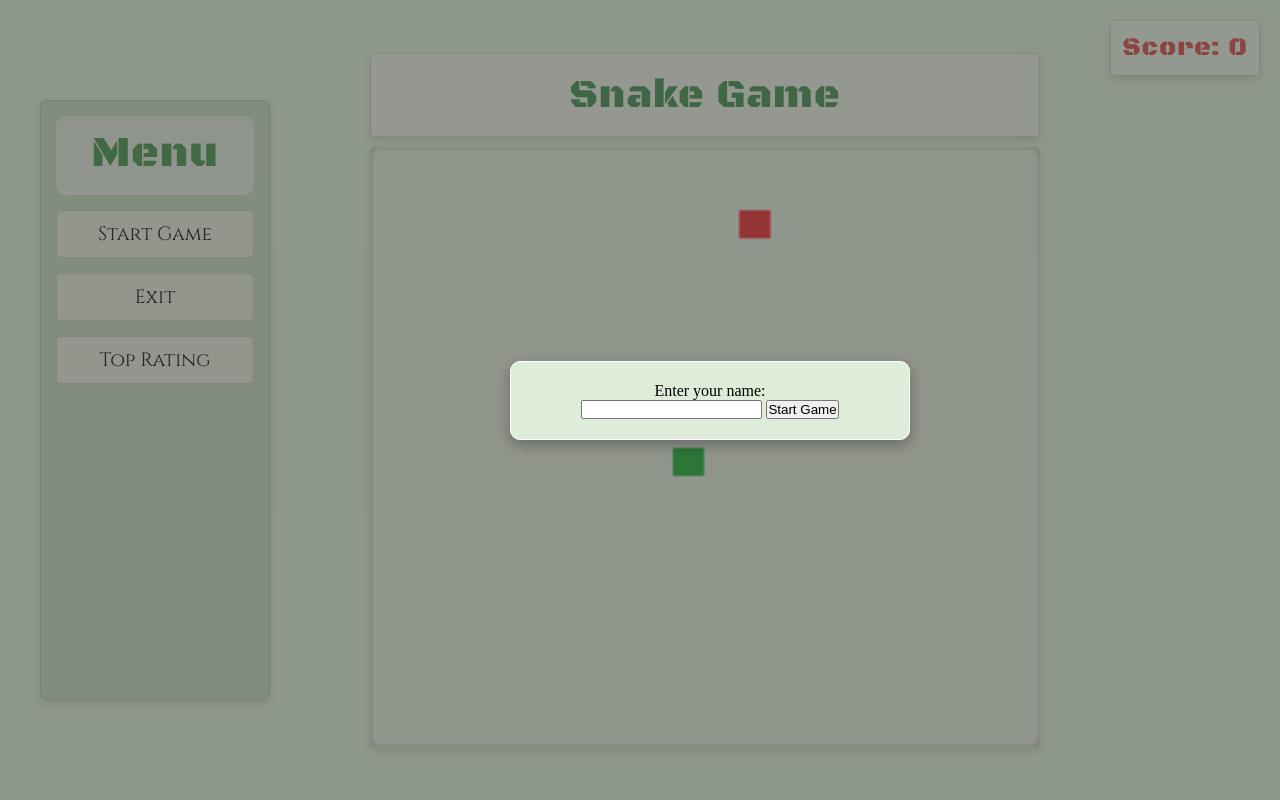
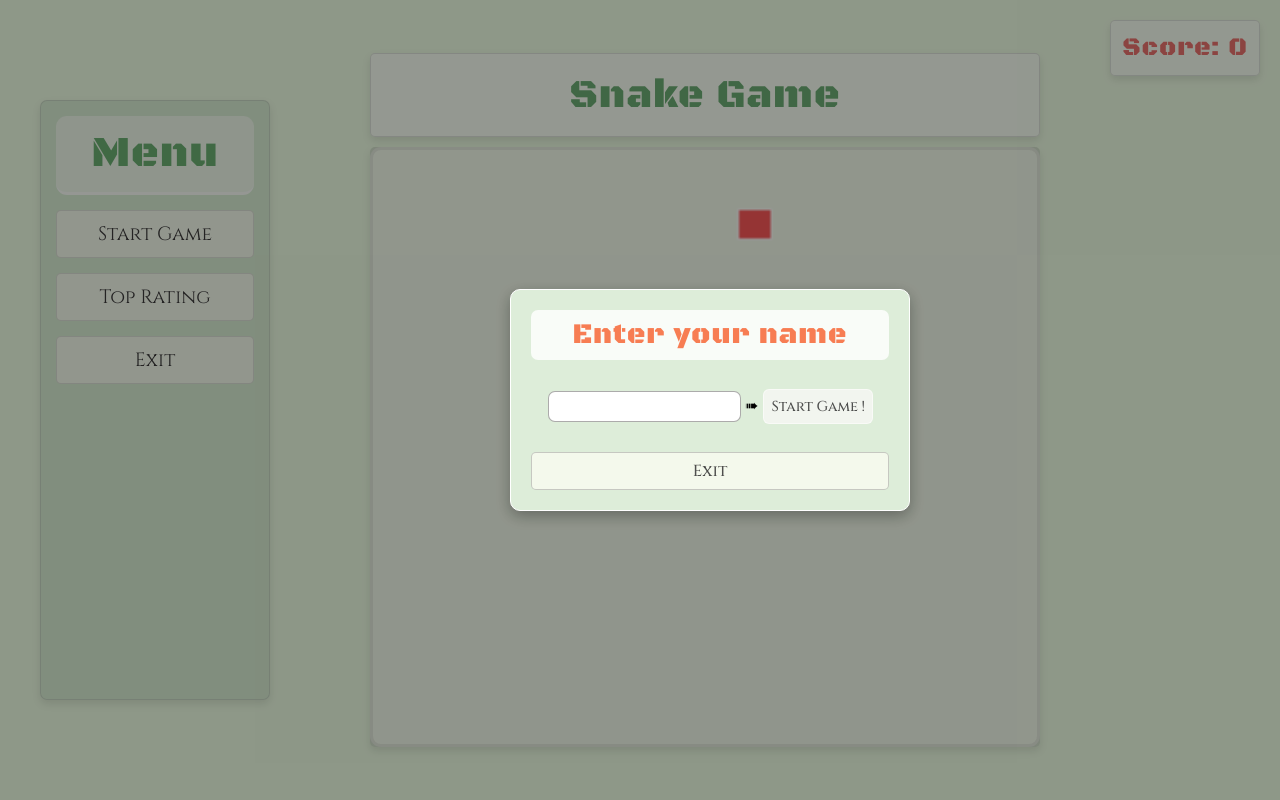
Before and after one commit to MRGiorgiosDev8/snake_game, a Django app: page /start_game/ in a window 1280 px wide. Run offline with Django 5.2, Linux system fonts and the light colour scheme; some web fonts are replaced.

Commit message:
update  styles.css base.html game.html score_board.html

```diff
--- a/game/static/game/css/styles.css
+++ b/game/static/game/css/styles.css
@@ -37,6 +37,7 @@ h1, h2 {
 
 .sidebar {
     width: 230px;
+    /* height: 340px; */
     background: rgba(189, 218, 189, 0.458);
     padding: 15px;
     margin-right: 100px;
@@ -179,7 +180,7 @@ canvas {
     margin-bottom: 30px;
     padding: 7px;
     background-color: rgba(255, 255, 255, 0.82);
-    border-radius: 30px;
+    border-radius: 7px;
 }
 
 .modal #finalScore {
@@ -209,9 +210,8 @@ canvas {
 #restartBtn {
     background-color: #f4f9ec;
     color: rgba(43, 43, 43, 0.828);
-    padding: 10px 20px;
+    padding: 7px 20px;
     margin: 10px 0;
-    border: none;
     cursor: pointer;
     width: 100%;
     font-size: 16px;
@@ -225,7 +225,75 @@ canvas {
 }
 
 #restartBtn:hover {
-    background-color: #eec06abf;
+    background-color: #6eb04fbf;;
     color: white;
     box-shadow: 0 4px 8px rgba(0, 0, 0, 0.1)
 }
+
+.enterName {
+    font-family: "Black Ops One", system-ui;
+    font-weight: 400;
+    font-style: normal;
+    letter-spacing: 1px;
+    font-size: 1.8em;
+    margin-bottom: 20px;
+    padding: 7px;
+    background-color: rgba(255, 255, 255, 0.82);
+    border-radius: 7px;
+    color: rgba(246, 94, 43, 0.809);
+}
+
+#usernameInput {
+    padding: 7px;
+    margin-top: 11px;
+    margin-bottom: 23px;
+    margin-left: 1px;
+    border-radius: 7px;
+    border: 1px solid rgba(156, 155, 155, 0.835);
+}
+
+#startGameBtn {
+    padding: 7px;
+    margin-left: 1px;
+    border-radius: 6px;
+    border: 1px solid rgba(255, 255, 255, 0.542);
+    cursor: pointer;
+    background: #f2f5ef;
+    color: rgba(43, 43, 43, 0.828);
+    font-family: "Cinzel", serif;
+    font-optical-sizing: auto;
+    font-weight: 500;
+    font-style: normal;
+    font-size: 0.9em;
+    transition: all ease-in-out 0.3s;
+}
+
+#startGameBtn:hover {
+    background: #6eb04fbf;
+    color: white;
+    box-shadow: 0 4px 8px rgba(0, 0, 0, 0.1);
+    font-weight: bold;
+}
+
+a.exitBtn {
+    display: block;
+    margin-top: 7px;
+    padding: 7px 20px;
+    background-color: #f4f9ec;
+    color: rgba(43, 43, 43, 0.828);
+    text-decoration: none;
+    border-radius: 5px;
+    text-align: center;
+    cursor: pointer;
+    border: 1px solid rgba(156, 155, 155, 0.516);
+    font-family: "Cinzel", serif;
+    font-optical-sizing: auto;
+    font-weight: 500;
+    transition: all ease-in-out 0.3s;
+}
+
+a.exitBtn:hover {
+    background-color: rgb(247, 105, 105);
+    color: white;
+    box-shadow: 0 4px 8px rgba(0, 0, 0, 0.1)
+}
--- a/game/templates/base.html
+++ b/game/templates/base.html
@@ -18,8 +18,8 @@
             <h2>Menu</h2>
             <ul>
                 <li><a href="{% url 'start_game' %}">Start Game</a></li>
+                <li><a href="{% url 'score_board' %}">Top Rating</a></li>
                 <li><a href="{% url 'home' %}">Exit</a></li>
-                <li><a href="{% url 'score_board' %}">Top Rating</a></li>
             </ul>
         </div>
         <div class="content">
--- a/game/templates/game.html
+++ b/game/templates/game.html
@@ -7,9 +7,10 @@
 {% block content %}
     <div id="usernameModal" class="modal">
         <div class="modal-content">
-            <p>Enter your name:</p>
-            <input type="text" id="usernameInput">
-            <button id="startGameBtn">Start Game</button>
+            <p class="enterName"> Enter your name</p>
+            <input type="text" id="usernameInput"> &#10144;
+            <button id="startGameBtn">Start Game !</button>
+            <a href="{% url 'home' %}" class="exitBtn">Exit</a>
         </div>
     </div>
 
@@ -18,10 +19,10 @@
 
     <div id="gameOverModal" class="modal">
         <div class="modal-content">
-            <p class="game-over"> Game Over!</p>
+            <p class="game-over"> Game Over !</p>
             <p id="finalScore"></p>
             <button id="restartBtn">Restart</button>
-            <a href="{% url 'home' %}" id="exitBtn">Exit</a>
+            <a href="{% url 'home' %}" class="exitBtn">Exit</a>
         </div>
     </div>
 {% endblock %}
--- a/game/templates/score_board.html
+++ b/game/templates/score_board.html
@@ -1,4 +1,6 @@
    {% extends 'base.html' %}
+
+   {% load static %}
 
    {% block title %}Score Board{% endblock %}
 
```
Also changed, not shown: db.sqlite3.
